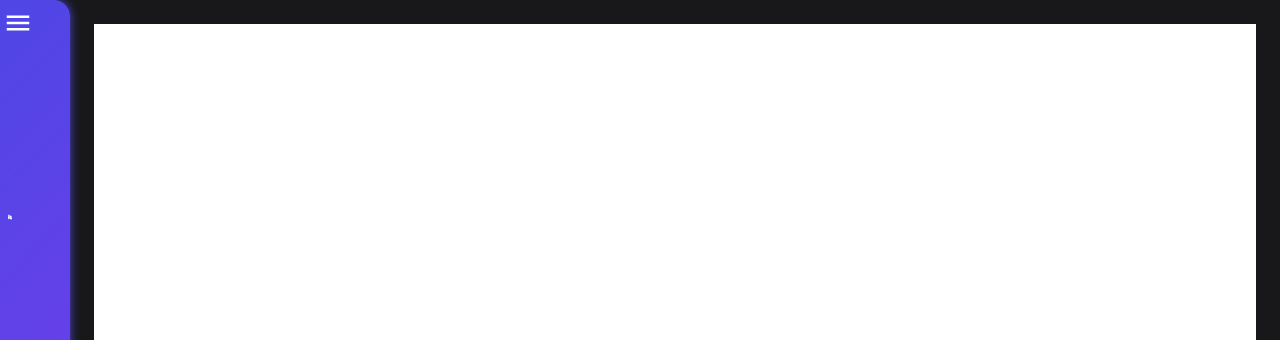
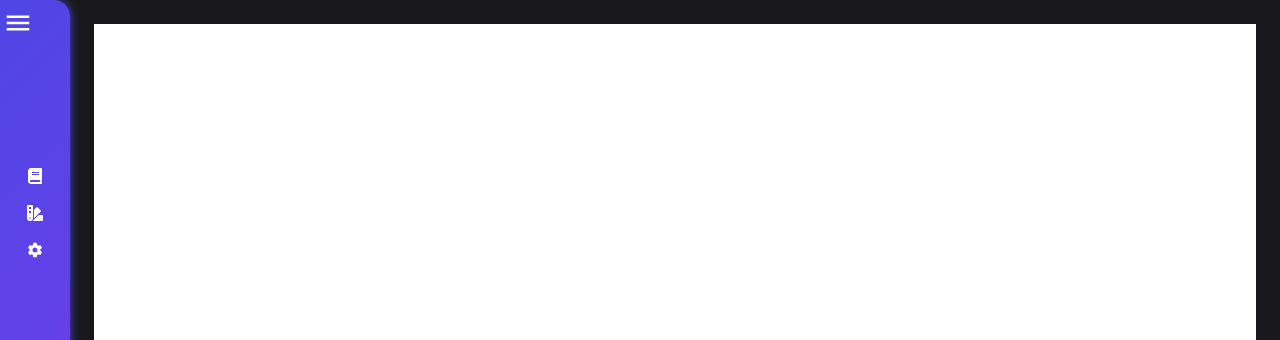
Before and after one commit to cauealb/biblioteca-front-simple, a React (Vite) app: page /dashboard in a window 1280 px wide. Shown: the top 340 px of the page. Built offline with nearby package versions, Linux system fonts and the light colour scheme.

Commit message:
Finalizando sidebar por partes!

```diff
--- a/src/pages/Navbar/Navbar.tsx
+++ b/src/pages/Navbar/Navbar.tsx
@@ -10,22 +10,22 @@ interface NavbarProps {
 export default function Navbar({ expandMenu }: NavbarProps) {
     return (
         <>
-            <nav className={`${styles.options} ${expandMenu ? styles.navbarCaollaped : ''}`}>
+            <nav className={`${styles.options} ${expandMenu ? styles.navbarCollapsed : ''}`}>
                 <Link to="/dashboard/best-books">
                     <div>
-                        <FaBook />
+                        <FaBook  />
                         <p>Livros</p>
                     </div>
                 </Link>
                 <Link to="/dashboard/my-bookcase">
                     <div>
-                        <FaSwatchbook />
+                        <FaSwatchbook  />
                         <p>Meus livros</p>
                     </div>
                 </Link>
                 <Link to="/dashboard/config">
                     <div>
-                        <IoSettingsSharp />
+                        <IoSettingsSharp  />
                         <p>Configurações</p>
                     </div>
                 </Link>
--- a/src/pages/Navbar/style.module.css
+++ b/src/pages/Navbar/style.module.css
@@ -15,6 +15,7 @@
 
 .options div {
     display: flex;
+    align-items: center;
     gap: 0.5rem;
 }
 
@@ -23,8 +24,18 @@
     background-color: rgba(255, 255, 255, 0.329);
 }
 
-.navbarCaollaped {
+.navbarCollapsed {
+
+    div {
+        justify-content: center;
+        align-items: center;
+    }
+
     p {
-        visibility: hidden;
+        display: none;
+    }
+
+    a:hover {
+        padding-right: 1rem;
     }
 }
--- a/src/pages/Sidebar/style.module.css
+++ b/src/pages/Sidebar/style.module.css
@@ -20,6 +20,10 @@
 
     .contentuser {
         visibility: hidden;
+    }
+
+    .exit h3 {
+        display: none;
     }
 }
 
```
